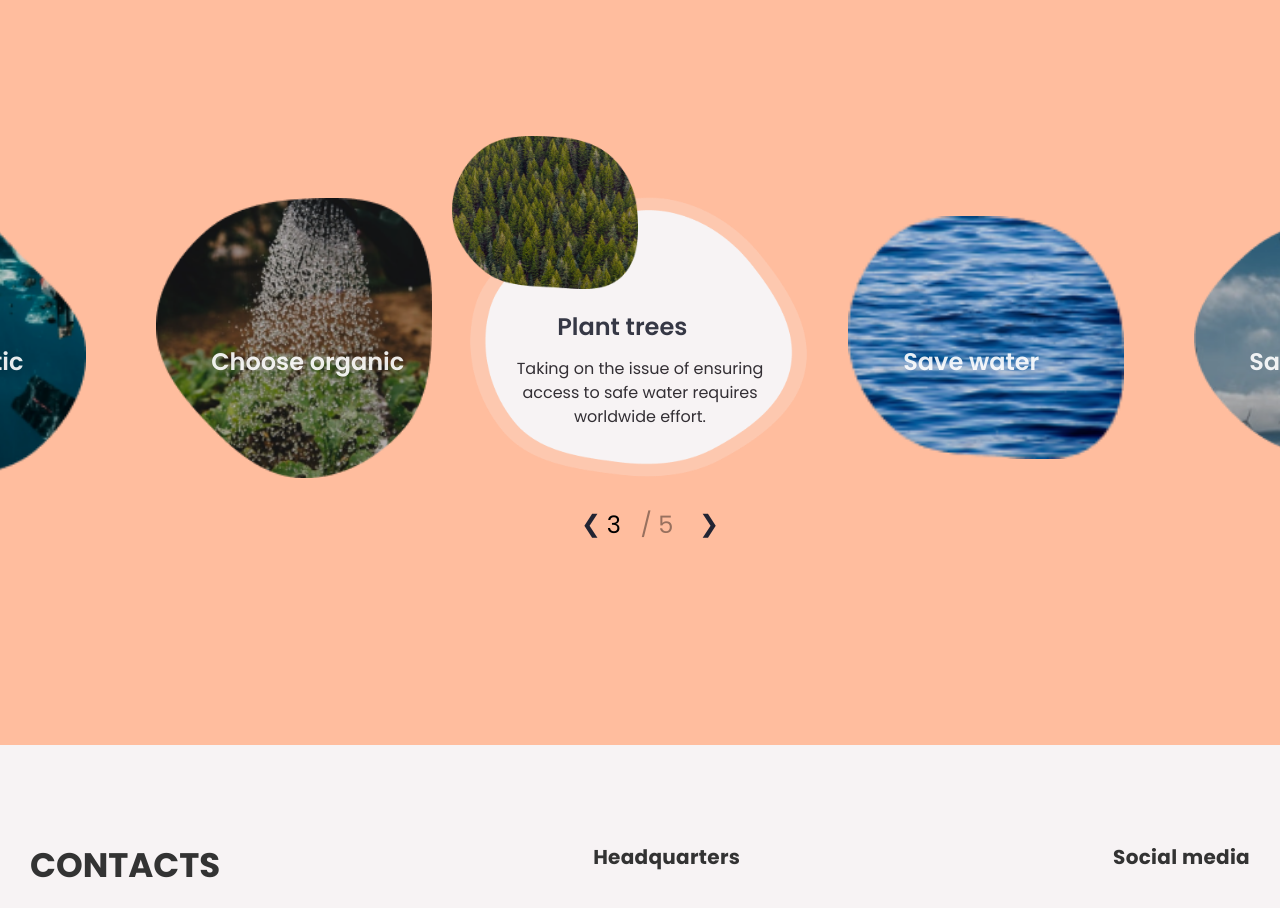
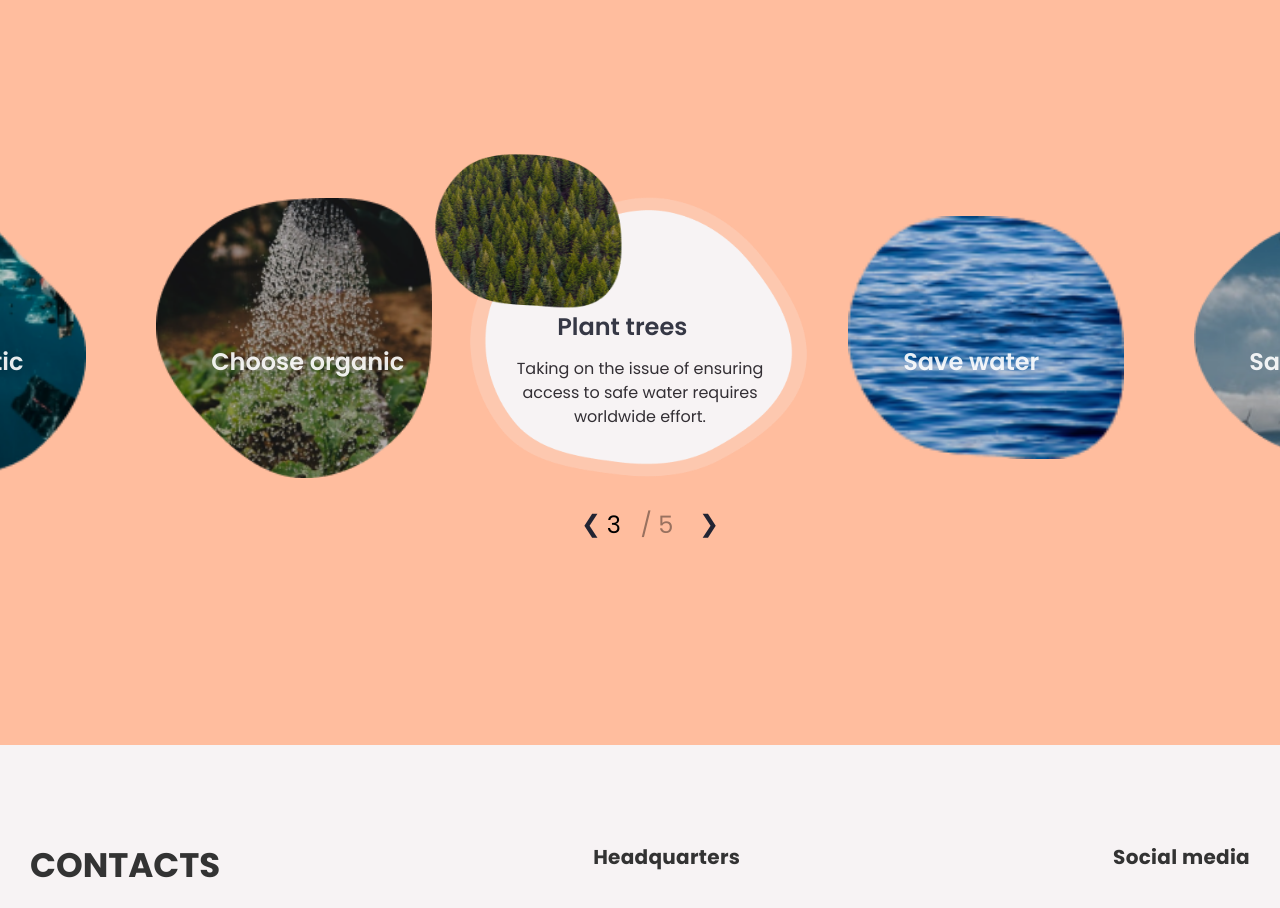
Before and after one commit to yelnikov-andrii/nature, a React (Create React App) app: page /#/ in a window 1280 px wide. Shown: the part 4920-5828 px from the top of the page. Built offline with nearby package versions, Linux system fonts and the light colour scheme.

Commit message:
add to animation translation fo top block

```diff
--- a/public/index.html
+++ b/public/index.html
@@ -8,7 +8,6 @@
       name="description"
       content="Web site created using create-react-app"
     />
-    <link rel="apple-touch-icon" href="favicon.ico" />
     <title>Nature</title>
   </head>
   <body class="body">
--- a/src/styles/SaveTheWorld/save-world-slider.scss
+++ b/src/styles/SaveTheWorld/save-world-slider.scss
@@ -70,15 +70,13 @@
 
       &--top {
         position: absolute;
-        top: -30px;
-        left: -50px;
+        top: 50%;
+        transform: translate(-50%, -50%) scale(1.5);
+        left: 50%;
         width: 186px;
         height: 153px;
-        animation: animateBlock 1s ease-in;
-
-        @include onSmallScreen {
-          left: -30px;
-        }
+        animation: animateTopBlock 1s ease-in forwards;
+        animation-delay: 0.6s;
       }
     }
 
@@ -125,3 +123,13 @@
     opacity: 1;
   }
 }
+
+@keyframes animateTopBlock {
+  from {
+    transform: translate(-50%, -50%) scale(1.5);
+  }
+
+  to {
+    transform: translate(-110%, -120%) scale(1);
+  }
+}
```
Also changed, not shown: 8 other files (tests, documents, lock files or other folders).
